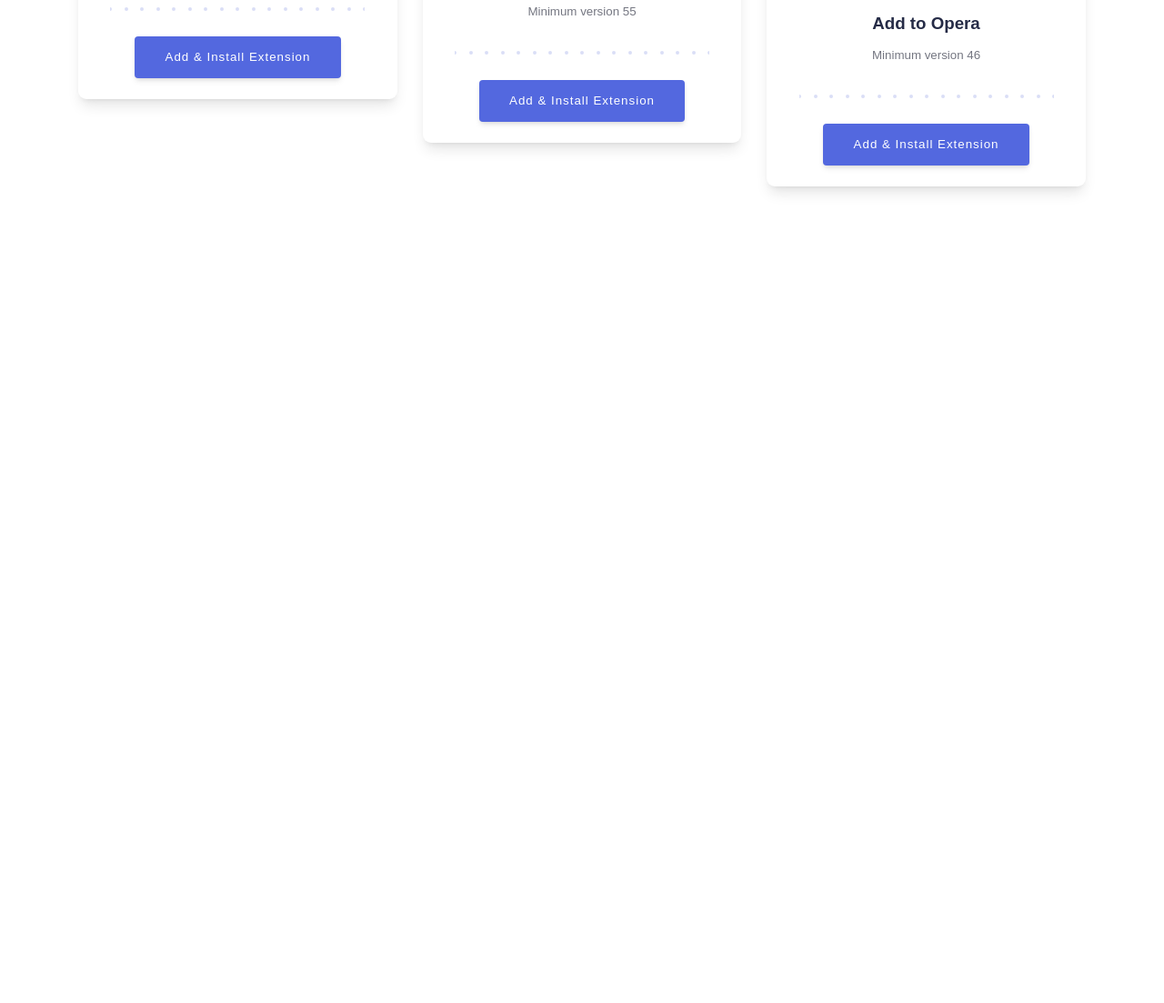
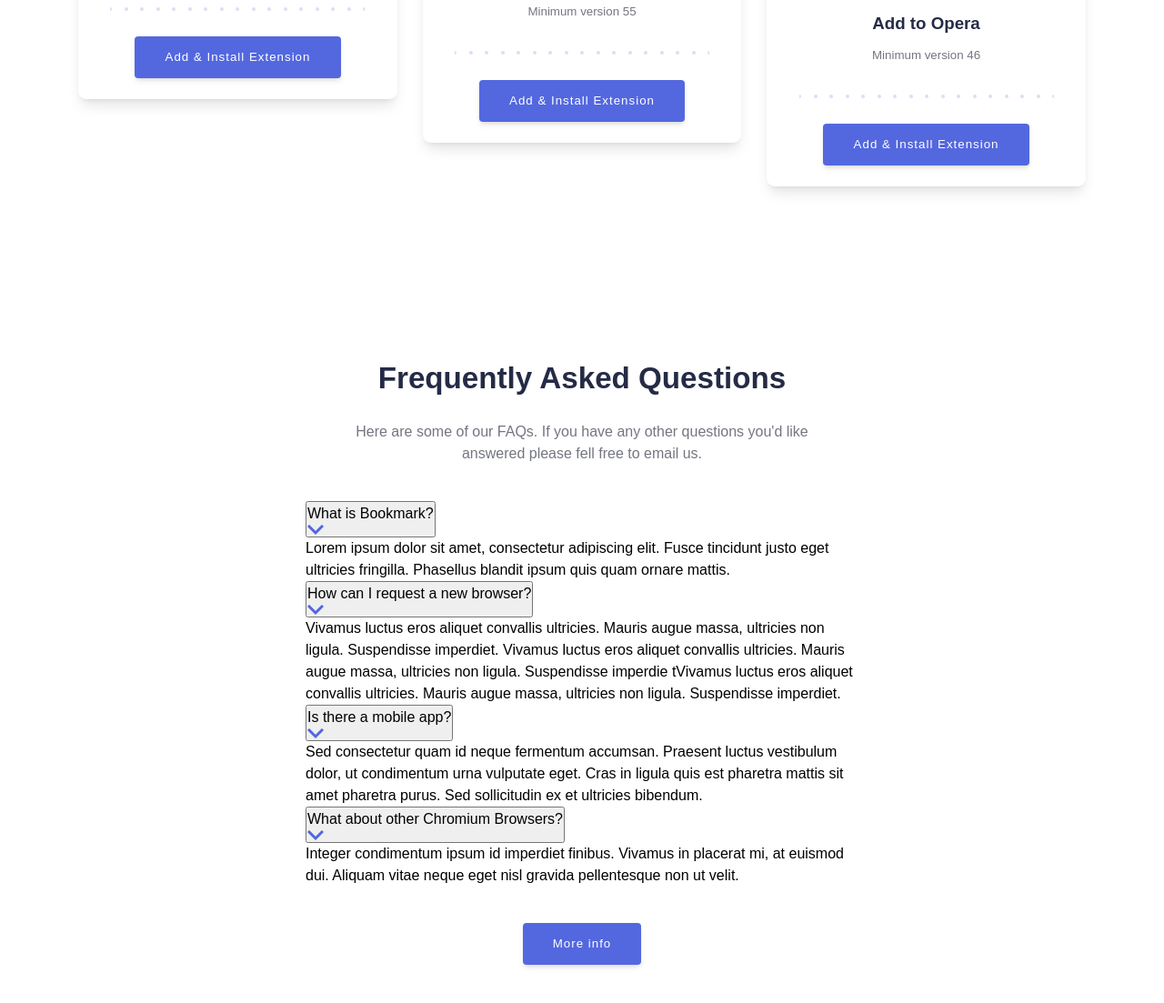
Before and after one commit to ktcotz/Bookmark, a website built with Vite: page index.html in a window 1280 px wide. Shown: the part 2031-3134 px from the top of the page at 91% size. Before the commit the page ends 2332 px from the top, so only its background shows below. Built offline with nearby package versions, Linux system fonts and the light colour scheme; files whose address does not match are found by name.

Commit message:
feat: faqs structure
Work around faqs section structuring.

```diff
--- a/index.html
+++ b/index.html
@@ -236,6 +236,90 @@
             </div>
           </div>
         </section>
+        <section class="section-faq">
+          <div class="wrapper wrapper--typography">
+            <div class="typography-container">
+              <h2 class="heading__secondary">Frequently Asked Questions</h2>
+              <p class="typography-container__description">
+                Here are some of our FAQs. If you have any other questions you'd
+                like answered please fell free to email us.
+              </p>
+            </div>
+          </div>
+          <div class="wrapper wrapper--faq">
+            <div class="faq">
+              <div class="faq__item">
+                <button class="button button--faq">
+                  What is Bookmark?
+                  <img
+                    src="./assets/images/icon-arrow.svg"
+                    alt=""
+                    class="button__image"
+                  />
+                </button>
+                <div class="faq__content">
+                  Lorem ipsum dolor sit amet, consectetur adipiscing elit. Fusce
+                  tincidunt justo eget ultricies fringilla. Phasellus blandit
+                  ipsum quis quam ornare mattis.
+                </div>
+              </div>
+              <div class="faq__item">
+                <button class="button button--faq">
+                  How can I request a new browser?
+                  <img
+                    src="./assets/images/icon-arrow.svg"
+                    alt=""
+                    class="button__image"
+                  />
+                </button>
+                <div class="faq__content">
+                  Vivamus luctus eros aliquet convallis ultricies. Mauris augue
+                  massa, ultricies non ligula. Suspendisse imperdiet. Vivamus
+                  luctus eros aliquet convallis ultricies. Mauris augue massa,
+                  ultricies non ligula. Suspendisse imperdie tVivamus luctus
+                  eros aliquet convallis ultricies. Mauris augue massa,
+                  ultricies non ligula. Suspendisse imperdiet.
+                </div>
+              </div>
+              <div class="faq__item">
+                <button class="button button--faq">
+                  Is there a mobile app?
+                  <img
+                    src="./assets/images/icon-arrow.svg"
+                    alt=""
+                    class="button__image"
+                  />
+                </button>
+                <div class="faq__content">
+                  Sed consectetur quam id neque fermentum accumsan. Praesent
+                  luctus vestibulum dolor, ut condimentum urna vulputate eget.
+                  Cras in ligula quis est pharetra mattis sit amet pharetra
+                  purus. Sed sollicitudin ex et ultricies bibendum.
+                </div>
+              </div>
+              <div class="faq__item">
+                <button class="button button--faq">
+                  What about other Chromium Browsers?
+                  <img
+                    src="./assets/images/icon-arrow.svg"
+                    alt=""
+                    class="button__image"
+                  />
+                </button>
+                <div class="faq__content">
+                  Integer condimentum ipsum id imperdiet finibus. Vivamus in
+                  placerat mi, at euismod dui. Aliquam vitae neque eget nisl
+                  gravida pellentesque non ut velit.
+                </div>
+              </div>
+            </div>
+            <div class="typography-container">
+              <a href="#" class="link link--general link--secondary">
+                More info
+              </a>
+            </div>
+          </div>
+        </section>
       </main>
     </div>
     <script type="module" src="/src/main.ts"></script>
--- a/src/style/components/molecules/_extensions.scss
+++ b/src/style/components/molecules/_extensions.scss
@@ -9,6 +9,7 @@
 
   @include media($bp-mobile) {
     grid-template-columns: 1fr;
+    padding-bottom: 0;
   }
 }
 
--- /dev/null
+++ b/src/style/components/molecules/_faq.scss
@@ -0,0 +1,3 @@
+.faq {
+  padding: var(--4xl-fs) 0;
+}
--- a/src/style/components/molecules/_wrapper.scss
+++ b/src/style/components/molecules/_wrapper.scss
@@ -16,6 +16,10 @@
     }
   }
 
+  &--faq {
+    --width: 40rem;
+  }
+
   &--typography {
     --width: 35rem;
   }
--- a/src/style/pages/_home.scss
+++ b/src/style/pages/_home.scss
@@ -2,7 +2,8 @@
 @use "./../abstracts/variables" as *;
 
 .section-hero,
-.section-download {
+.section-download,
+.section-faq {
   position: relative;
   padding: var(--general-padding) 0;
 
--- a/src/style/style.scss
+++ b/src/style/style.scss
@@ -11,6 +11,7 @@
 @use "./components/molecules/hero" as *;
 @use "./components/molecules/features" as *;
 @use "./components/molecules/extensions" as *;
+@use "./components/molecules/faq" as *;
 
 @use "./components/atoms/logo" as *;
 @use "./components/atoms/link" as *;
```
